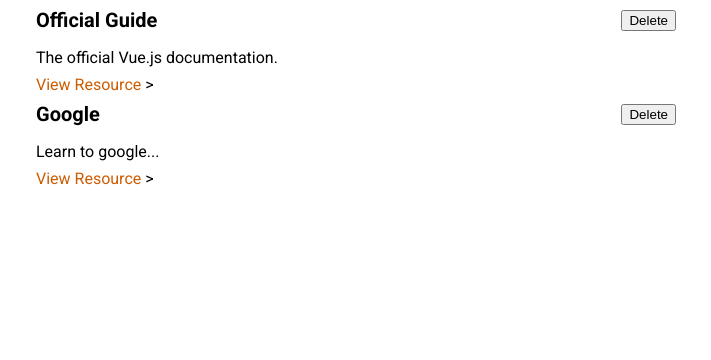
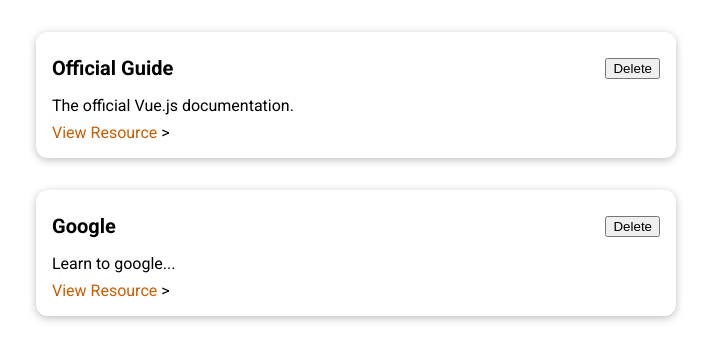
Before and after one commit to michael-kestler/learning-resources-app, a Vue app: page / in a window 1280 px wide. Shown: the top 360 px of the page, without its empty margins (284-995 px from the left). Built offline with nearby package versions, Linux system fonts and the light colour scheme.

Commit message:
made base card available globally through main.js added header file

```diff
--- a/src/components/UI/BaseCard.vue
+++ b/src/components/UI/BaseCard.vue
@@ -1,6 +1,11 @@
 <template>
-    <div></div>
+    <div>
+      <slot></slot>
+    </div>
 </template>
+
+
+
 
 <style scoped>
     div {
--- a/src/components/learning-resources/LearningResource.vue
+++ b/src/components/learning-resources/LearningResource.vue
@@ -1,15 +1,15 @@
 <template>
   <li>
-    <div>
+    <base-card>
         <header>
             <h3>{{ title }}</h3>
             <button>Delete</button>
         </header>
-    </div>
     <p>{{ description }}</p>
     <nav>
         <a :href="link">View Resource</a>
 >    </nav>
+  </base-card>
   </li>
 </template>
 
```
Also changed, not shown: src/main.js (+7 -1 lines), src/components/layouts/TheHeader.vue (added).
